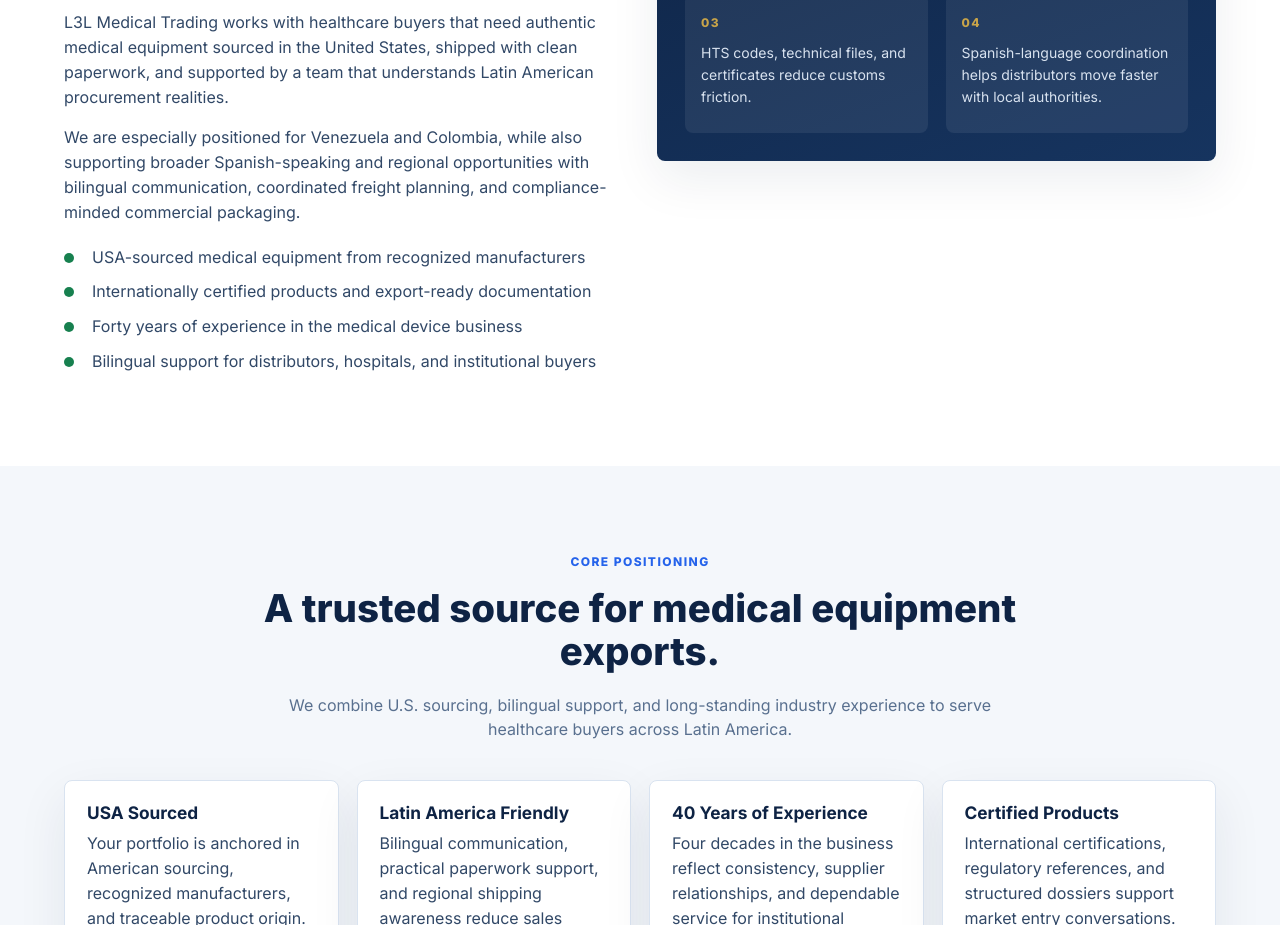
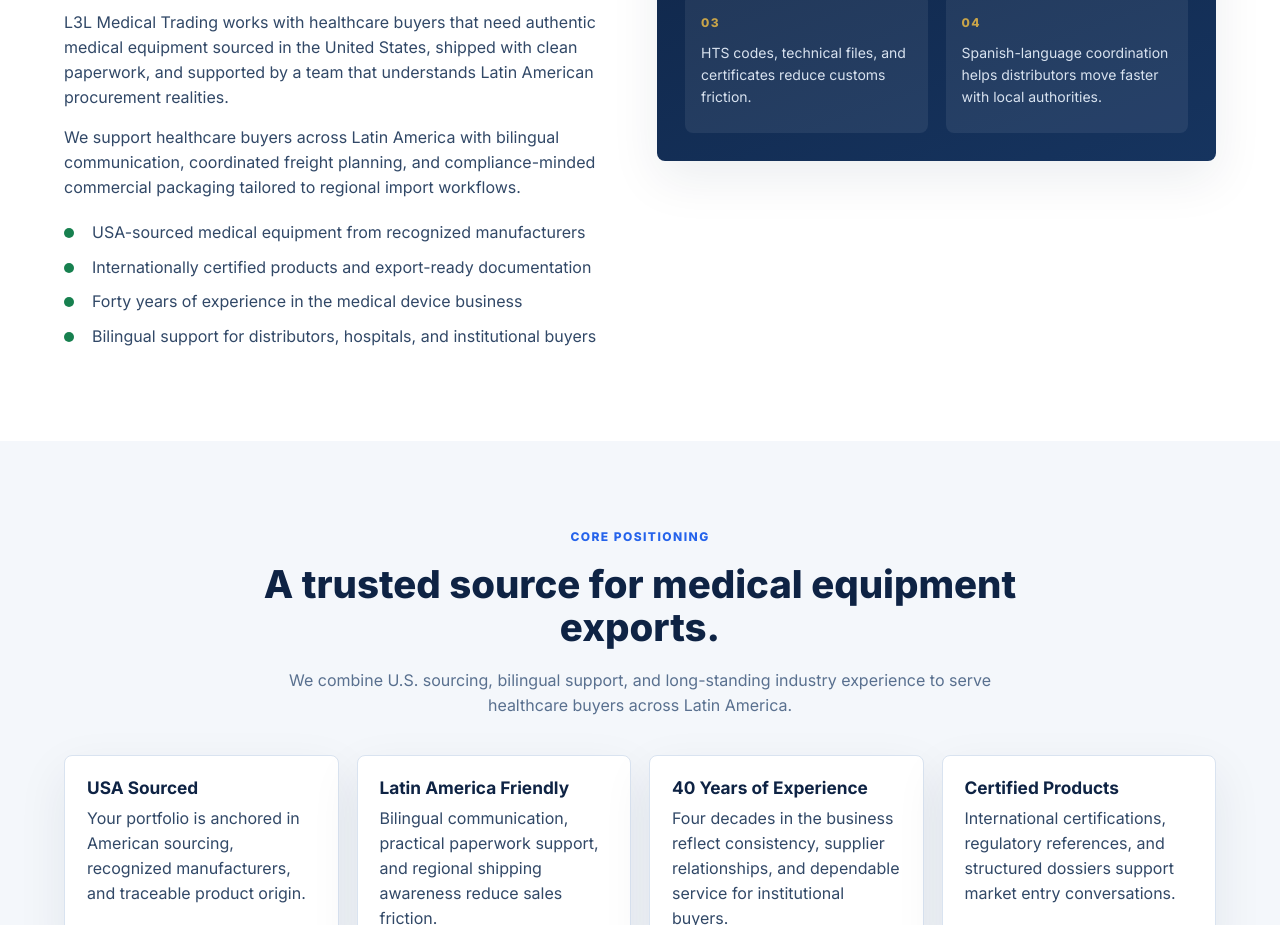
Before and after one commit to jht243/layer3trading, a website: page index.html in a window 1280 px wide. Shown: the part 1260-2185 px from the top of the page. Drawn offline with Linux system fonts and the light colour scheme.

Commit message:
Broaden Latin America positioning copy

```diff
--- a/i18n.js
+++ b/i18n.js
@@ -30,7 +30,7 @@ window.I18N = {
     "about.eyebrow": "About L3L Medical Trading",
     "about.title": "A medical export company built around trust, documentation, and regional fluency.",
     "about.p1": "L3L Medical Trading works with healthcare buyers that need authentic medical equipment sourced in the United States, shipped with clean paperwork, and supported by a team that understands Latin American procurement realities.",
-    "about.p2": "We are especially positioned for Venezuela and Colombia, while also supporting broader Spanish-speaking and regional opportunities with bilingual communication, coordinated freight planning, and compliance-minded commercial packaging.",
+    "about.p2": "We support healthcare buyers across Latin America with bilingual communication, coordinated freight planning, and compliance-minded commercial packaging tailored to regional import workflows.",
     "about.l1": "USA-sourced medical equipment from recognized manufacturers",
     "about.l2": "Internationally certified products and export-ready documentation",
     "about.l3": "Forty years of experience in the medical device business",
@@ -153,7 +153,7 @@ window.I18N = {
     "about.eyebrow": "Sobre L3L Medical Trading",
     "about.title": "Una empresa de exportacion medica construida sobre confianza, documentacion y conocimiento regional.",
     "about.p1": "L3L Medical Trading trabaja con compradores del sector salud que necesitan equipos autenticos de origen estadounidense, embarcados con documentacion ordenada y respaldados por un equipo que entiende la realidad de compras en America Latina.",
-    "about.p2": "Tenemos una posicion especialmente fuerte para Venezuela y Colombia, y tambien apoyamos oportunidades regionales y del mercado hispanohablante mediante comunicacion bilingue, coordinacion logistica y presentacion comercial orientada al cumplimiento.",
+    "about.p2": "Apoyamos a compradores del sector salud en toda America Latina con comunicacion bilingue, coordinacion logistica y presentacion comercial orientada al cumplimiento para flujos regionales de importacion.",
     "about.l1": "Equipos medicos de origen estadounidense de fabricantes reconocidos",
     "about.l2": "Productos internacionalmente certificados y documentacion lista para exportacion",
     "about.l3": "Cuarenta anos de experiencia en el negocio de dispositivos medicos",
--- a/index.html
+++ b/index.html
@@ -138,7 +138,7 @@
           <span class="eyebrow" data-i18n="about.eyebrow">About L3L Medical Trading</span>
           <h2 data-i18n="about.title">A medical export company built around trust, documentation, and regional fluency.</h2>
           <p data-i18n="about.p1">L3L Medical Trading works with healthcare buyers that need authentic medical equipment sourced in the United States, shipped with clean paperwork, and supported by a team that understands Latin American procurement realities.</p>
-          <p data-i18n="about.p2">We are especially positioned for Venezuela and Colombia, while also supporting broader Spanish-speaking and regional opportunities with bilingual communication, coordinated freight planning, and compliance-minded commercial packaging.</p>
+          <p data-i18n="about.p2">We support healthcare buyers across Latin America with bilingual communication, coordinated freight planning, and compliance-minded commercial packaging tailored to regional import workflows.</p>
           <ul class="check-list">
             <li data-i18n="about.l1">USA-sourced medical equipment from recognized manufacturers</li>
             <li data-i18n="about.l2">Internationally certified products and export-ready documentation</li>
```
